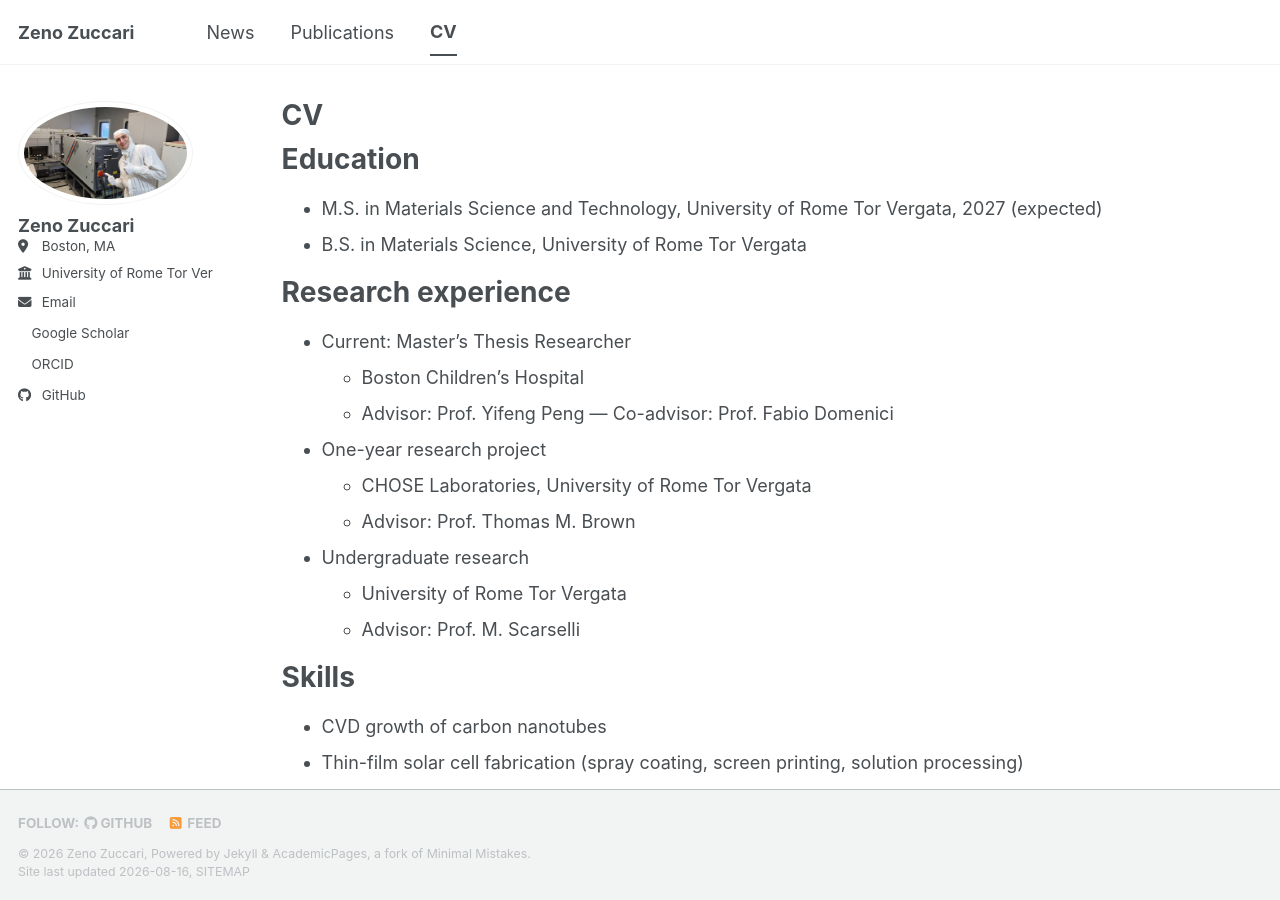
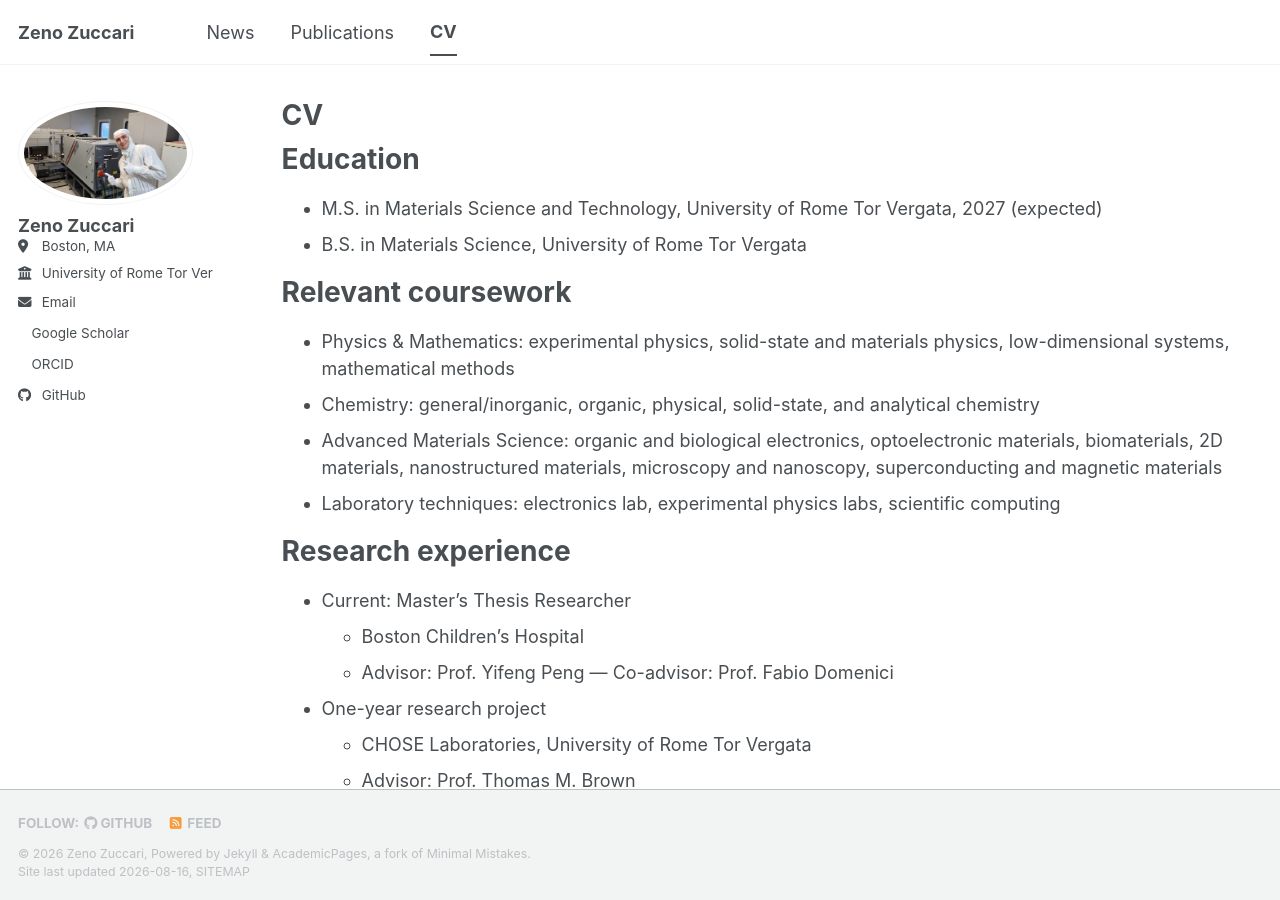
Before and after one commit to zzuccari/portfolio, a Jekyll site: the page built from _pages/cv.md, in a window 1280 px wide and 900 px high. Built offline with Jekyll 4.4.1, drawn with Linux system fonts in a browser that asks for light colours; a style sheet for code colours, icons or effects is not loaded.

Commit message:
Add relevant coursework summary to CV

```diff
--- a/_pages/cv.md
+++ b/_pages/cv.md
@@ -13,6 +13,13 @@ Education
 ======
 * M.S. in Materials Science and Technology, University of Rome Tor Vergata, 2027 (expected)
 * B.S. in Materials Science, University of Rome Tor Vergata
+
+Relevant coursework
+======
+* Physics & Mathematics: experimental physics, solid-state and materials physics, low-dimensional systems, mathematical methods
+* Chemistry: general/inorganic, organic, physical, solid-state, and analytical chemistry
+* Advanced Materials Science: organic and biological electronics, optoelectronic materials, biomaterials, 2D materials, nanostructured materials, microscopy and nanoscopy, superconducting and magnetic materials
+* Laboratory techniques: electronics lab, experimental physics labs, scientific computing
 
 Research experience
 ======
```
